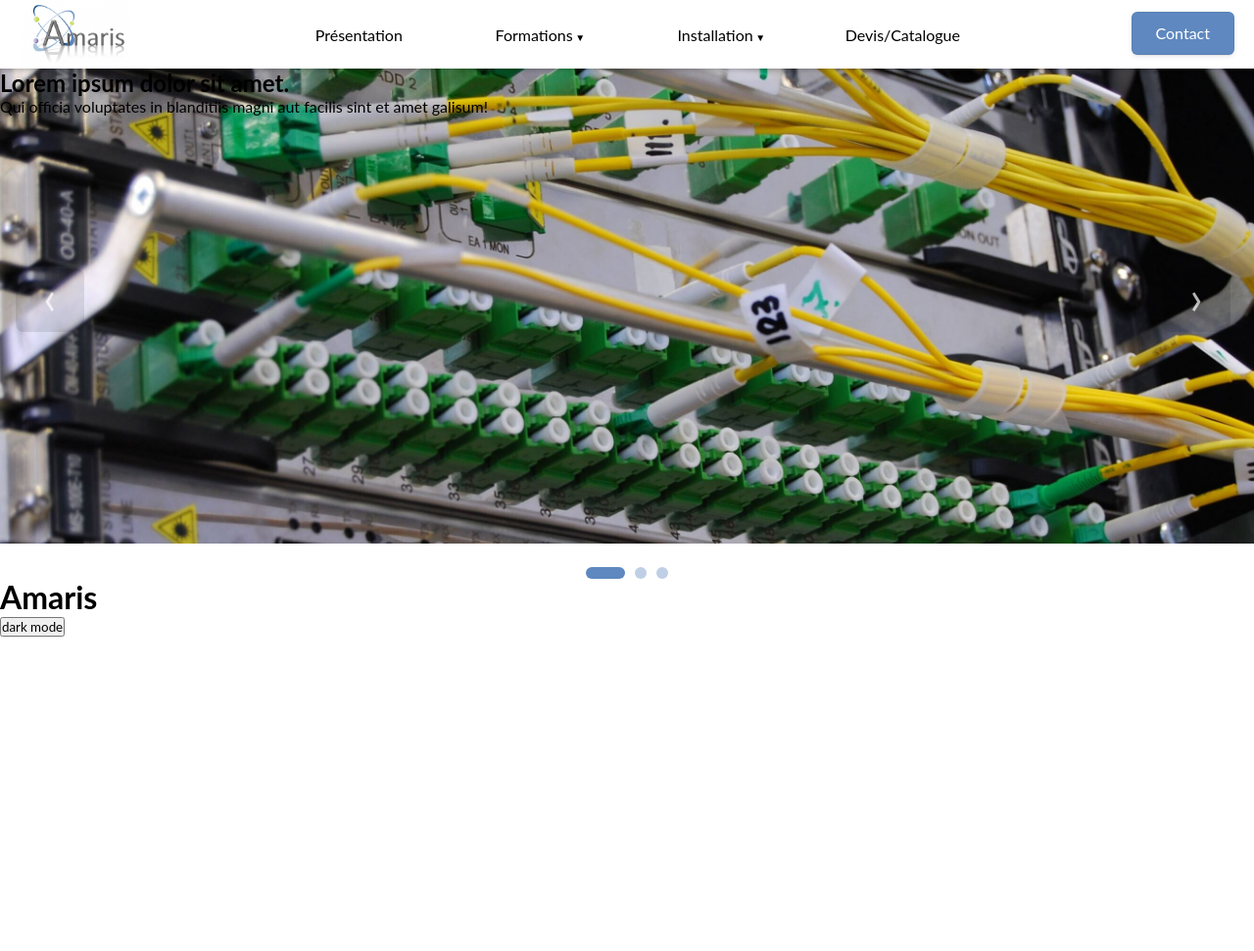
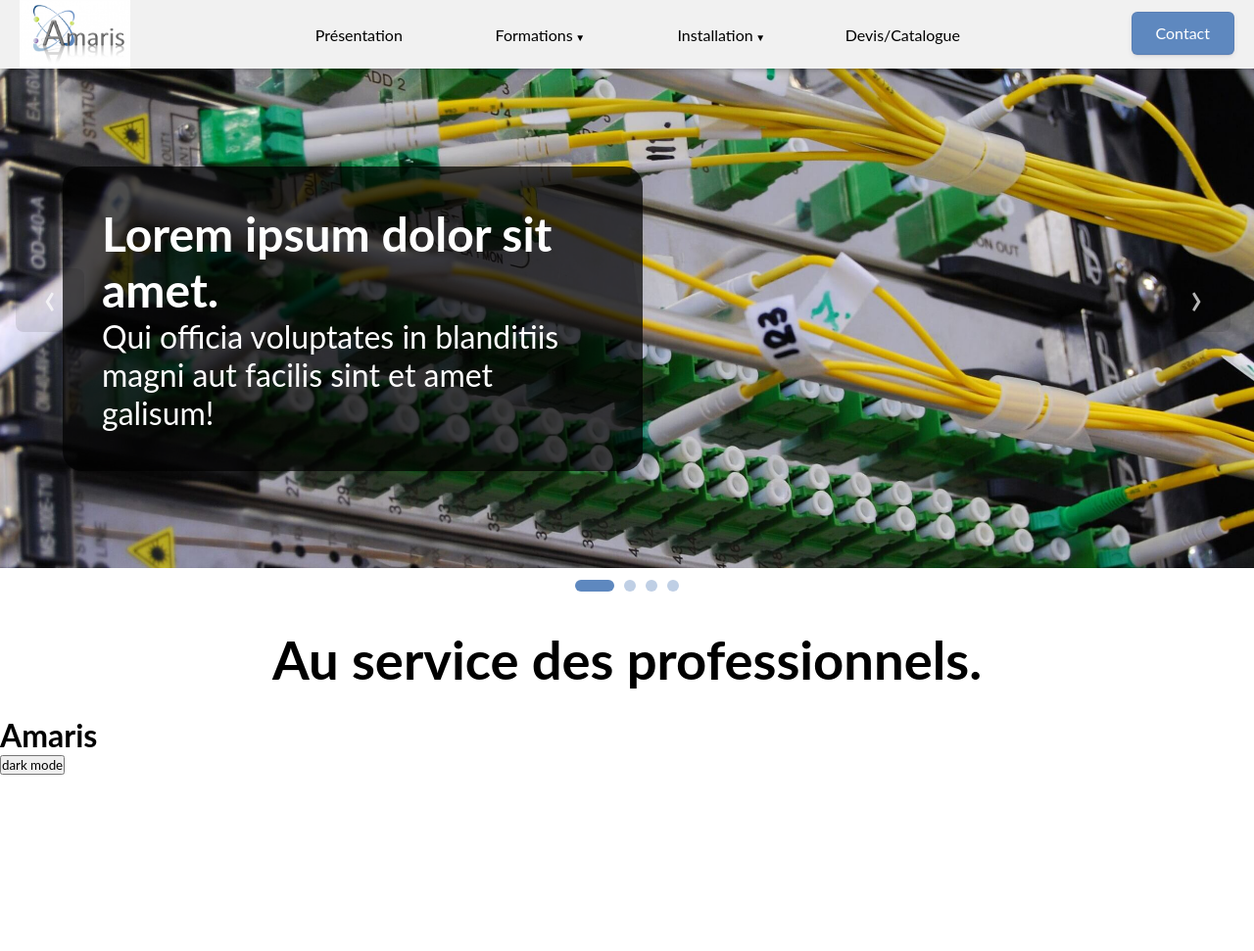
Before and after one commit to alexlec2/amaris_app, a PHP site: page / in a window 1280 px wide. Shown: the top 971 px of the page at 98% size. Run offline with PHP 8.4, Linux system fonts and the light colour scheme.

Commit message:
carrousel fin

```diff
--- a/index.html
+++ b/index.html
@@ -52,6 +52,7 @@
                     <li class="slide active"><img class="image_carrousel" src="assets/images/cables.jpg" alt="image1"><span class="carrousel-text"><h1>Lorem ipsum dolor sit amet.</h1><p>Qui officia voluptates in blanditiis magni aut facilis sint et amet galisum!</p></span></li>
                     <li class="slide"><img class="image_carrousel" src="assets/images/telephone.jpg" alt="image2"><span class="carrousel-text"><h1>Aut culpa error ut dolores?</h1><p>Qui vitae similique quo amet quidem et possimus facilis.</p></span></li>
                     <li class="slide"><img class="image_carrousel" src="assets/images/bureau.jpg" alt="image3"><span class="carrousel-text"><h1>Eos molestiae facilis aperiam.</h1><p>Et doloribus quos a esse nihil aut autem expedita.</p></span></li>
+                    <li class="slide"><img class="image_carrousel" src="assets/images/batiment.jpg" alt="image3"><span class="carrousel-text"><h1>Ut doloremque libero delectus.</h1><p>Est harum quam ad beatae nihil ut dolore consequatur.</p></span></li>
                 </ul>
             </div>
         </section>
@@ -61,9 +62,13 @@
                     <li class="point active" data-active></li>
                     <li class="point" data-inactive></li>
                     <li class="point" data-inactive></li>
+                    <li class="point" data-inactive></li>
                 </ul>
             </div>
         </section>
+        <div class="presentation">
+            <h1>Au service des professionnels.</hi>
+        </div>
         <h1>Amaris</h1>
         <div>
             <div class="box">
--- a/style/carrousel.css
+++ b/style/carrousel.css
@@ -1,11 +1,19 @@
 .image_carrousel{
     width : 100%;
-    height : 95%;
+    height : 550px;
     object-fit : cover;
 }
+
+.section_carrousel{
+    display : flex;
+    justify-content: center;
+    width : 100%;
+    background-color: #2f4460;
+}
 .carrousel{
-    margin-top : 70px;
     width : 100vw;
+    justify-self : center;
+    max-width :1700px;
     height : 550px;
     position : relative;
 }
@@ -15,11 +23,6 @@
     padding : 0;
     list-style : none;
 }
-
-.section_carrousel{
-    height: 550px;
-}
-
 
 
 .slide{
@@ -32,8 +35,18 @@
 }
 
 .slide .carrousel-text{
+    align-self: center;
     position : absolute;
+    color : white;
     z-index : 5;
+    font-size : 2.5vw;
+    max-font-size: 57px;
+    width : 40%;
+    max-width : 800px;
+    margin :0 5vw;
+    padding : 40px;
+    background-color: rgba(0,0,0,0.7);
+    border-radius : 20px;
 }
 
 .carrousel .active{
@@ -73,7 +86,7 @@
 
 .bas_carrousel{
     display : flex;
-    height : 30px;
+    height : 40px;
     justify-content: center;
 }
 
@@ -124,6 +137,33 @@
     }
 
     .bas_carrousel{
-        height : 10px;
+        height : 35px;
+    }
+
+    .image_carrousel{
+        height : 510px;
+    }
+
+}
+
+.presentation{
+    padding : 25px;
+    text-align: center;
+    font-size : 1.7rem;
+}
+
+@media only screen and (max-width: 900px) {
+
+    .slide .carrousel-text{
+        width : 70%;
+        font-size : 1.7rem;
     }
 }
+
+@media screen and (min-width: 1700px) {
+    .slide .carrousel-text {
+        font-size : 50px;
+    }
+
+
+}
--- a/style/navbar.css
+++ b/style/navbar.css
@@ -9,7 +9,7 @@ header{
     top: 0;
     left: 0;
     box-shadow: 0 2px 4px 0 rgba(0,0,0,.2);
-    background-color: white;
+    background-color:rgb(241,241,241);
 }
 .navbarDiv{
     display: flex;
```
Also changed, not shown: assets/images/batiment.jpg (added).
